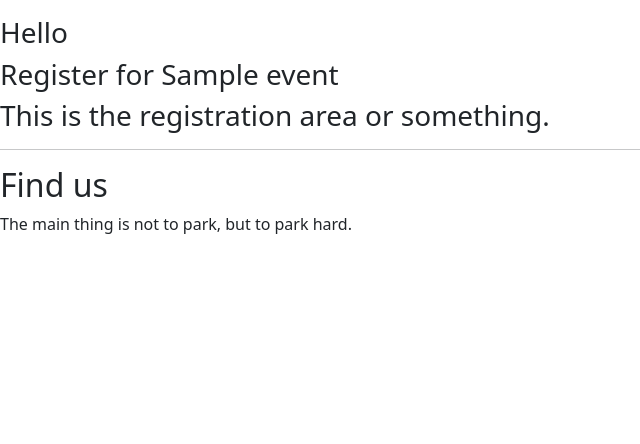
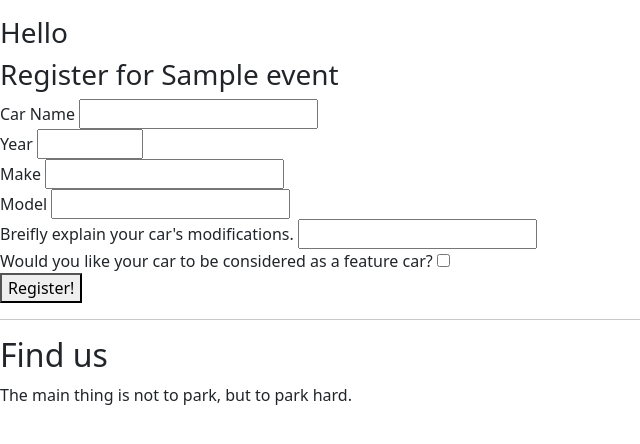
Before and after one commit to WSMorrison/The_Hard_Parkers, a Django app: a page that uses templates/eventreg.html in a window 1280 px wide. Shown: the part 59-503 px from the top of the page, without its empty margins (0-640 px from the left). Run offline with Django 3.2, Linux system fonts and the light colour scheme; tables that the repository leaves empty hold one stand-in row (values such as "Sample post").

Commit message:
Add form to eventreg.html, add fields to .models Car and Siteuser.

```diff
--- a/registration/models.py
+++ b/registration/models.py
@@ -31,6 +31,7 @@ class Car(models.Model):
     car_modifications = models.CharField(max_length=200)
     feature_consideration = models.BooleanField(default=False)
     feature_approved = models.BooleanField(default=False)
+    car_event = models.CharField(max_length=50, default='No Event Specified')
 
     def __str__(self):
         return f"{self.car_owner}'s {self.car_year} {self.car_model}"
@@ -39,6 +40,7 @@ class Car(models.Model):
 class Siteuser(models.Model):
     site_user = models.ForeignKey(User, on_delete=models.CASCADE)
     event_organizer = models.BooleanField(default=False)
+    site_owner = models.BooleanField(default=False)
 
     def __str__(self):
         return self.site_user
--- a/registration/urls.py
+++ b/registration/urls.py
@@ -7,4 +7,6 @@ urlpatterns = [
     path('<str:event_name>/', views.EventView.as_view(), name='event_view'),
     path('<str:event_name>/eventreg/',
          views.EventReg.as_view(), name='event_reg'),
+    path('<str:event_name>/eventthanks/',
+         views.EventReg.as_view(), name='event_thanks'),
 ]
--- a/registration/views.py
+++ b/registration/views.py
@@ -1,6 +1,7 @@
 from django.shortcuts import render, get_object_or_404
 from django.views import generic, View
 from .models import Event, Siteuser, Car
+from django import forms
 
 
 class EventList(generic.ListView):
@@ -32,3 +33,20 @@ class EventReg(View):
             'eventreg.html',
             {'event': event}
         )
+
+    def post(self, request, even_name, *args, **kargs):
+
+        car_form = Form(data=reques.post)
+
+        if car_form.is_valid():
+            car = car_form.save(commit=False)
+            car.car_owner = request.user.username
+            car.event = event_name
+        else:
+            car_form = Form()
+
+        return render(
+            request,
+            'eventthanks.html',
+            {'event': event}
+        )
--- a/templates/eventreg.html
+++ b/templates/eventreg.html
@@ -4,7 +4,37 @@
     <div>
         <h3>Hello {{ user.username }}</h3>
         <h3>Register for {{ event.event_name }}</h3>
-        <h3>This is the registration area or something.</h3>
+        <form>
+            <label for="car_name">Car Name</label>
+            <input type="text" name="car_name" value="{{ car.car_name }}">
+            <br>
+            <!--car_owner = models.ForeignKey(User, on_delete=models.CASCADE)-->
+
+            <label for="car_year">Year</label>
+            <input type="number" name="car_year" min="1900" max="2024" value="{{ car.car_year }}">
+            <br>
+
+            <label for="car_make">Make</label>
+            <input type="text" name="car_make" value="{{ car.car_make }}">
+            <br>
+
+            <label for="car_model">Model</label>
+            <input type="text" name="car_model" value="{{ car.car_model }}">
+            <br>
+
+            <label for="car_modifications">Breifly explain your car's modifications.</label>
+            <input type="text" name="car_modifications" value="{{ car.car_modifications }}">
+            <br>
+
+            <label for="feature_consideration">Would you like your car to be considered as a feature car?</label>
+            <input type="checkbox" name="feature_consideration" value="{{ car.feature_consideration }}">
+            <br>
+
+            {% csrf_token %}
+
+            <button type="submit">Register!</button>
+
+        </form>
         <hr>
     </div>
 {% endblock content %}
```
Also changed, not shown: templates/eventthanks.html (added, +23 -0 lines), registration/migrations/0002_car_car_event.py (added), registration/migrations/0003_siteuser_site_owner.py (added).
